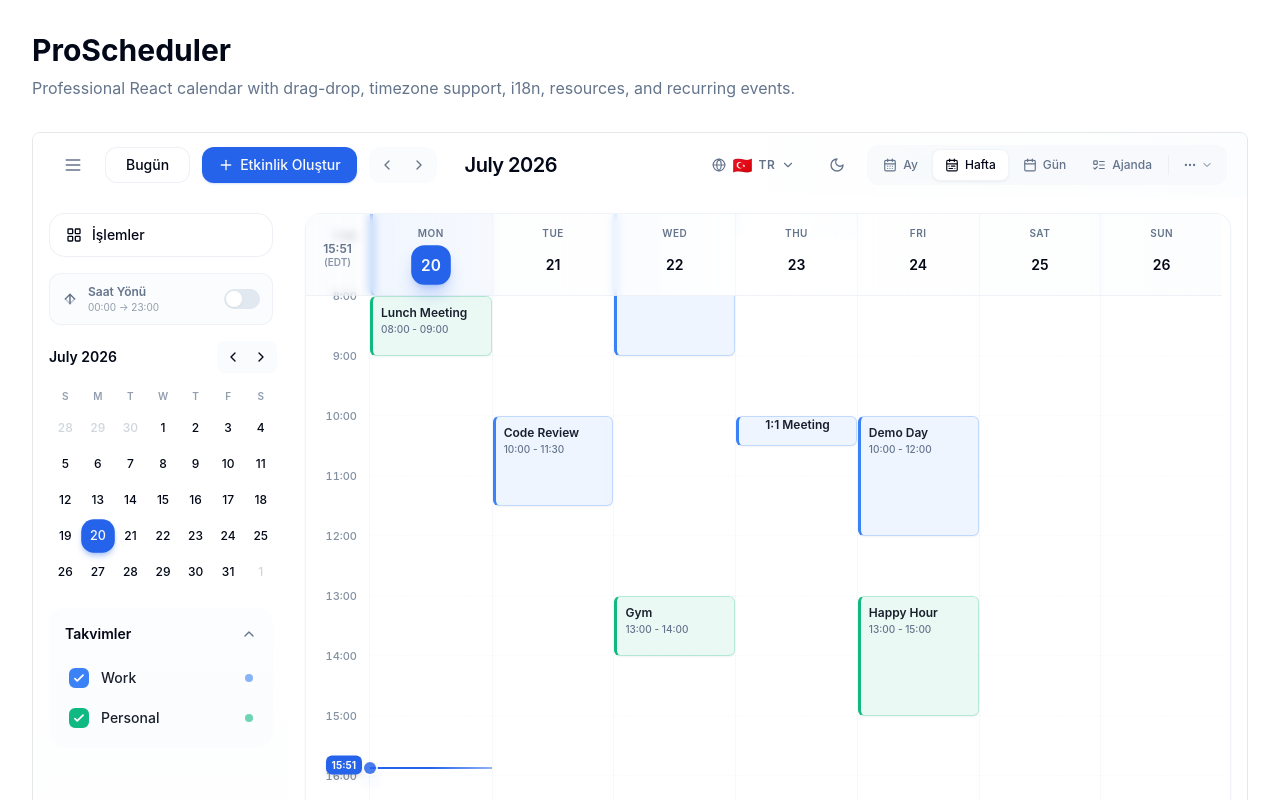
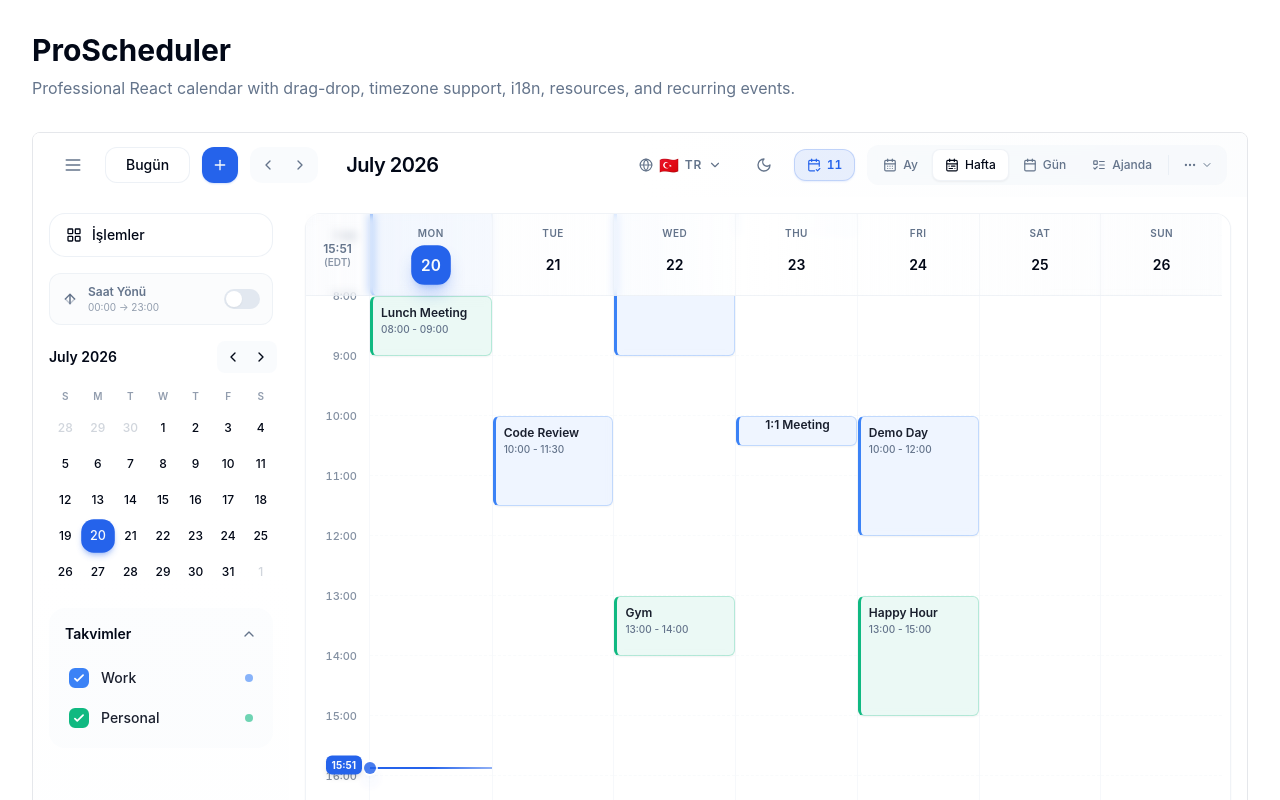
Before and after one commit to Sayzera/calendarkit-prov2, a Next.js app: page / in a window 1280 px wide. Shown: the top 800 px of the page. Built offline with nearby package versions, Linux system fonts and the light colour scheme.

Commit message:
Enhance calendar functionality by adding event count badge, hiding language switcher option, and updating README. Include .npmrc.local in .gitignore.

```diff
--- a/src/components/CalendarHeader.tsx
+++ b/src/components/CalendarHeader.tsx
@@ -2,7 +2,7 @@ import React, { useState, useRef, useEffect, useLayoutEffect, useCallback } from
 import { createPortal } from 'react-dom';
 import { format, Locale } from 'date-fns';
 import { Button } from './ui/button';
-import { ChevronLeft, ChevronRight, Menu, Moon, Sun, CalendarDays, CalendarRange, Calendar, ListTodo, ChevronDown, Globe, Plus, MoreHorizontal } from 'lucide-react';
+import { ChevronLeft, ChevronRight, Menu, Moon, Sun, CalendarDays, CalendarRange, Calendar, ListTodo, ChevronDown, Globe, Plus, MoreHorizontal, CalendarCheck2 } from 'lucide-react';
 import { ViewType, CustomView } from '../types';
 import { LanguageCode, LANGUAGE_META } from '../locales';
 import { cn } from '../utils';
@@ -51,6 +51,10 @@ interface CalendarHeaderProps {
   activeCustomViewId?: string | null;
   /** Called when a custom view button is clicked. */
   onCustomViewChange?: (id: string | null) => void;
+  /** Total number of visible events – displayed as a badge before the view switcher. */
+  eventCount?: number;
+  /** When true, hides the language-switcher dropdown. The active language is still applied. */
+  hideLanguageSwitcher?: boolean;
 }
 
 export const CalendarHeader: React.FC<CalendarHeaderProps> = ({
@@ -72,6 +76,8 @@ export const CalendarHeader: React.FC<CalendarHeaderProps> = ({
   customViews,
   activeCustomViewId,
   onCustomViewChange,
+  eventCount,
+  hideLanguageSwitcher = false,
 }) => {
   const [isLangOpen, setIsLangOpen] = useState(false);
   const [isCustomViewOpen, setIsCustomViewOpen] = useState(false);
@@ -189,15 +195,26 @@ export const CalendarHeader: React.FC<CalendarHeaderProps> = ({
             {translations.today}
           </Button>
 
-          {/* Create Event button — shown next to Today on desktop */}
+          {/* Create Event button — icon only; tooltip label appears on hover */}
           {onCreateEvent && (
-            <Button
-              onClick={onCreateEvent}
-              className="h-9 px-4 rounded-xl text-sm font-medium hidden sm:inline-flex gap-1.5 shadow-sm shadow-primary/20 transition-all duration-200"
-            >
-              <Plus className="h-4 w-4" />
-              <span>{translations.createEvent ?? translations.create}</span>
-            </Button>
+            <div className="relative group hidden sm:block">
+              <Button
+                onClick={onCreateEvent}
+                size="icon"
+                className="h-9 w-9 rounded-xl shadow-sm shadow-primary/20 transition-all duration-200"
+              >
+                <Plus className="h-4 w-4" />
+              </Button>
+
+              {/* Tooltip */}
+              <div className="pointer-events-none absolute left-1/2 -translate-x-1/2 top-full mt-2 z-50 opacity-0 group-hover:opacity-100 transition-opacity duration-150">
+                <div className="bg-popover text-popover-foreground text-xs font-medium px-2.5 py-1.5 rounded-lg shadow-md border border-border/60 whitespace-nowrap">
+                  {translations.createEvent ?? translations.create}
+                </div>
+                {/* Arrow */}
+                <div className="absolute -top-1 left-1/2 -translate-x-1/2 w-2 h-2 bg-popover border-l border-t border-border/60 rotate-45" />
+              </div>
+            </div>
           )}
 
           {/* Navigation arrows */}
@@ -239,8 +256,8 @@ export const CalendarHeader: React.FC<CalendarHeaderProps> = ({
       {/* ── Right Section: Language Switcher, Theme Toggle, View Switcher ── */}
       <div className="flex items-center gap-2 md:gap-3 w-full md:w-auto justify-end">
 
-        {/* ── Language Dropdown ── */}
-        {onLanguageChange && (
+        {/* ── Language Dropdown – hidden when hideLanguageSwitcher is true ── */}
+        {onLanguageChange && !hideLanguageSwitcher && (
           <div className="relative">
             <button
               ref={langButtonRef}
@@ -317,6 +334,17 @@ export const CalendarHeader: React.FC<CalendarHeaderProps> = ({
               <Moon className="h-4 w-4 text-muted-foreground" />
             )}
           </Button>
+        )}
+
+        {/* ── Event count badge – displayed to the left of the view switcher ── */}
+        {typeof eventCount === 'number' && !hideViewSwitcher && (
+          <div
+            className="flex items-center gap-1.5 h-8 px-3 rounded-xl bg-primary/10 text-primary text-xs font-semibold tabular-nums select-none border border-primary/20 shadow-sm shadow-primary/10"
+            title={`${eventCount} event${eventCount !== 1 ? 's' : ''}`}
+          >
+            <CalendarCheck2 className="w-3.5 h-3.5 shrink-0" />
+            <span>{eventCount}</span>
+          </div>
         )}
 
         {/* ── View Switcher (built-in + custom views) ── */}
--- a/src/index.tsx
+++ b/src/index.tsx
@@ -17,7 +17,7 @@ import { CalendarProps, CalendarEvent } from './types';
 import { cn } from './utils';
 import { getThemeStyles } from './lib/theme';
 import { useCalendarLogic } from './hooks/useCalendarLogic';
-import { differenceInMinutes, format } from 'date-fns';
+import { differenceInMinutes, format, startOfMonth, endOfMonth, startOfWeek, endOfWeek, startOfDay, endOfDay, addDays } from 'date-fns';
 import { useViewSwipe } from './hooks/useSwipeGesture';
 import { getTranslations, LanguageCode } from './locales';
 import { getTimeFormatFull } from './lib/date';
@@ -76,6 +76,7 @@ export const Scheduler: React.FC<CalendarProps> = ({
   onThemeToggle,
   translations,
   hideViewSwitcher,
+  hideLanguageSwitcher,
   initialScrollHour = 8,
   reverseTime: reverseTimeProp = false,
   language = 'tr', // default language is Turkish
@@ -281,6 +282,39 @@ export const Scheduler: React.FC<CalendarProps> = ({
       });
   }, [expandedEvents, calendars]);
 
+  // Count events only within the currently visible date range so the badge reflects
+  // what the user actually sees (month / week / day / agenda next-30-days).
+  const viewEventCount = useMemo(() => {
+    let rangeStart: Date;
+    let rangeEnd: Date;
+
+    switch (view) {
+      case 'month':
+        rangeStart = startOfMonth(currentDate);
+        rangeEnd = endOfMonth(currentDate);
+        break;
+      case 'week':
+        rangeStart = startOfWeek(currentDate, { weekStartsOn: 1 });
+        rangeEnd = endOfWeek(currentDate, { weekStartsOn: 1 });
+        break;
+      case 'day':
+      case 'resource':
+        rangeStart = startOfDay(currentDate);
+        rangeEnd = endOfDay(currentDate);
+        break;
+      case 'agenda':
+        rangeStart = startOfDay(currentDate);
+        rangeEnd = addDays(rangeStart, 30);
+        break;
+      default:
+        return filteredEvents.length;
+    }
+
+    return filteredEvents.filter(
+      (e) => e.start >= rangeStart && e.start <= rangeEnd
+    ).length;
+  }, [filteredEvents, view, currentDate]);
+
   return (
   <>
     <DndContext
@@ -330,6 +364,8 @@ export const Scheduler: React.FC<CalendarProps> = ({
             customViews={customViews}
             activeCustomViewId={activeCustomViewId}
             onCustomViewChange={(id) => { setActiveCustomViewId(id); setActiveCustomMenu(null); }}
+            eventCount={viewEventCount}
+            hideLanguageSwitcher={hideLanguageSwitcher}
           />
         )}
 
--- a/src/types.ts
+++ b/src/types.ts
@@ -273,6 +273,11 @@ export interface CalendarProps {
   language?: LanguageCode;
   onLanguageChange?: (lang: LanguageCode) => void;
   /**
+   * When true, the language-switcher dropdown is hidden from the header.
+   * The `language` prop still sets the active locale; it just won't be user-changeable.
+   */
+  hideLanguageSwitcher?: boolean;
+  /**
    * Replace the default event form/modal with a fully custom component.
    * Receives open state, the event being edited, and save/delete handlers.
    */
--- a/src/views/AgendaView.tsx
+++ b/src/views/AgendaView.tsx
@@ -103,6 +103,8 @@ export const AgendaView: React.FC<AgendaViewProps> = ({
                 >
                     {/* Date Header */}
                     <div className="sticky top-0 bg-background/95 backdrop-blur-md py-4 z-10 border-b border-border/50">
+
+
                       <div className="flex items-center gap-4">
                         {/* Date box */}
                         <div className={cn(
```
Also changed, not shown: 2 other files (tests, documents, lock files or other folders).
